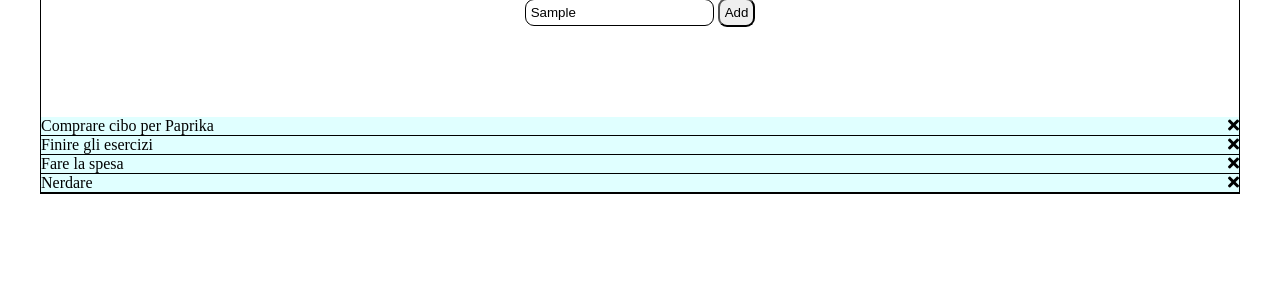
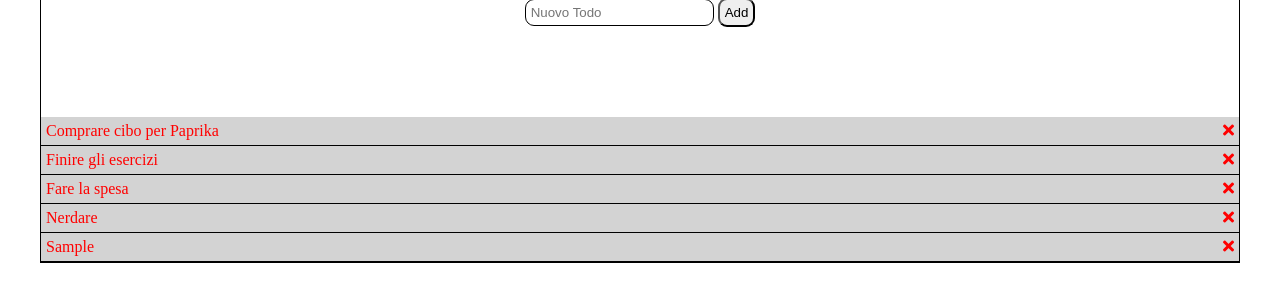
Before and after one commit to Zarzuket/vue-todolist, a plain HTML site: page index.html in a window 1280 px wide. Both pictures are taken after typing "Sample" into the empty fields and a click on the button "Add". Shown: the part 138-440 px from the top of the page. Drawn offline with nearby package versions, Linux system fonts and the light colour scheme.

Commit message:
add todos by enter + remove button

```diff
--- a/css/style.css
+++ b/css/style.css
@@ -25,7 +25,7 @@
 
 .container_todo_list{
     margin-top: 90px;
-    background-color: lightcyan;
+    background-color: lightgray;
 }
 
 .todo_list li{
@@ -37,7 +37,10 @@
 ul{
     list-style: none;
 }
-
+li{
+    padding: 5px;
+    color: red;
+}
 
 /* input + button */
 
--- a/index.html
+++ b/index.html
@@ -14,13 +14,14 @@
                 <img class="logo_img" src="img/logo.png" alt="logo boolean">
             </div>
             <div class="container_input">
-                <input type="text" name="" id="" class="todo_input" placeholder="Nuovo Todo">
-                <button class="btn">Add</button>
+                <input v-model="newTodo" type="text" class="todo_input" placeholder="Nuovo Todo" @keyup.enter="addTodo()">
+                <button @click="addTodo()" class="btn">Add</button>
             </div>
             <div class="container_todo_list">
-                <ul class="todo_list">
-                    <li v-for="todo in todos">{{todo}}<i class="fas fa-times"></i></li>
+                <ul v-if="todos.length > 0" class="todo_list">
+                    <li v-for="(todo,index) in todos">{{todo}}<i @click="removeTodo(index)" class="fas fa-times"></i></li>
                 </ul>
+                <h4 v-else>Free For Now zzz..</h4>
             </div>
         </div>
 
--- a/js/main.js
+++ b/js/main.js
@@ -6,9 +6,18 @@ const app = new Vue({
         "Finire gli esercizi",
         "Fare la spesa",
         "Nerdare"
-      ]
+      ],
+      newTodo: ""
     },
     methods: {
-
+      addTodo: function(){
+        if (this.newTodo != ""){
+          this.todos.push(this.newTodo);
+          this.newTodo = "";
+        }
+      },
+      removeTodo: function(index){
+        this.todos.splice(index,1);
+      }
     }
   })
```
